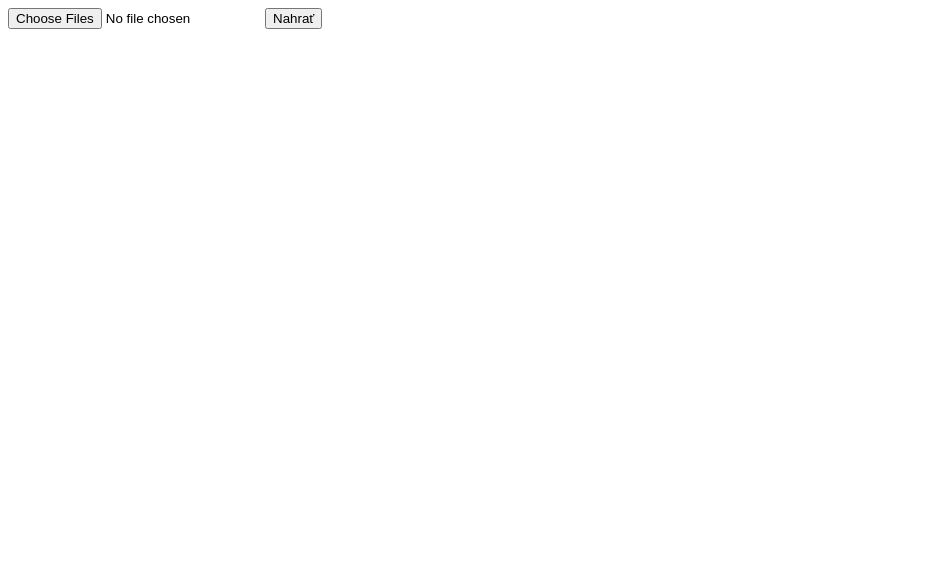
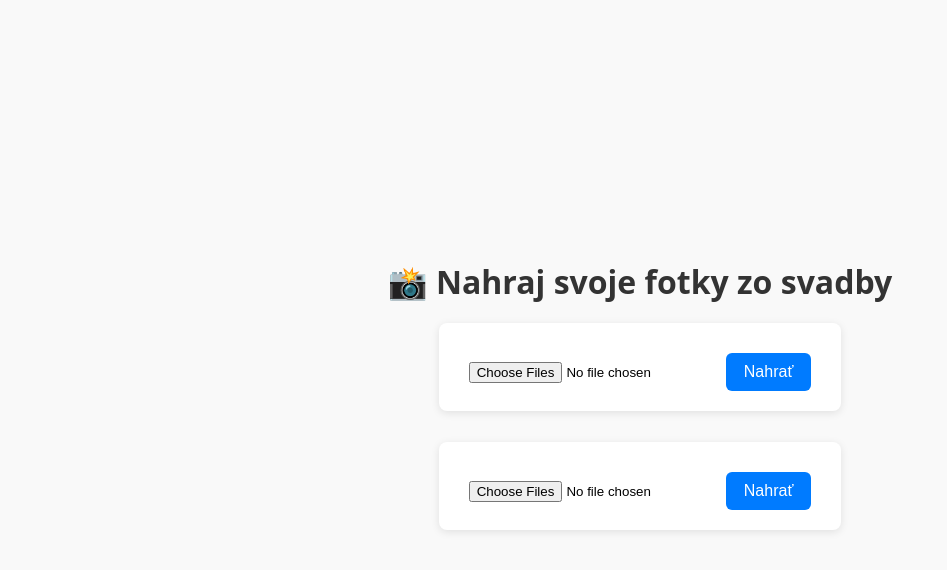
Before and after one commit to andrejstofa-ops/Nasa-svadba, a website: page public/upload.html in a window 1280 px wide. Shown: the whole page, without its empty margins (0-947 px from the left). Drawn offline with Linux system fonts and the light colour scheme.

Commit message:
Update upload.html

```diff
--- a/public/upload.html
+++ b/public/upload.html
@@ -1,3 +1,26 @@
+<!DOCTYPE html>
+<html lang="sk">
+<head>
+  <meta charset="UTF-8">
+  <meta name="viewport" content="width=device-width, initial-scale=1.0">
+  <title>Nahraj fotky</title>
+  <link rel="stylesheet" href="style.css">
+</head>
+<body>
+  <h1>📸 Nahraj svoje fotky zo svadby</h1>
+
+  <form id="uploadForm" action="/upload" method="post" enctype="multipart/form-data">
+    <input type="file" name="photos" multiple required>
+    <button type="submit">Nahrať</button>
+  </form>
+
+  <p id="message"></p>
+
+  <script src="script.js"></script>
+</body>
+</html>
+
+
 <form id="uploadForm" action="/upload" method="post" enctype="multipart/form-data">
   <input type="file" name="photos" multiple required>
   <button type="submit">Nahrať</button>
```
